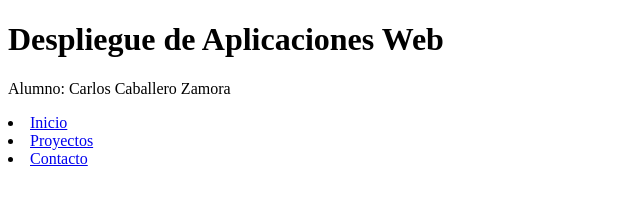
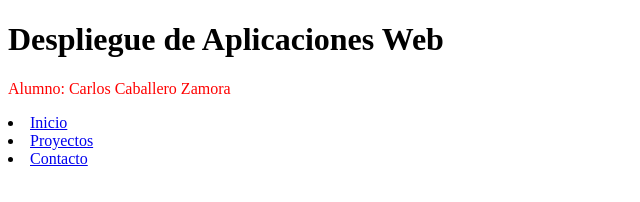
Before and after one commit to ccaballero1504/daw-git-CaballeroZamora-Carlos, a plain HTML site: page index.html in a window 1280 px wide. Shown: the whole page, without its empty margins (0-640 px from the left). Drawn offline with Linux system fonts and the light colour scheme.

```diff
--- a/styles.css
+++ b/styles.css
@@ -1,3 +1,3 @@
-nav {
-  font-color: red;
+p {
+  color: red;
 }
```
